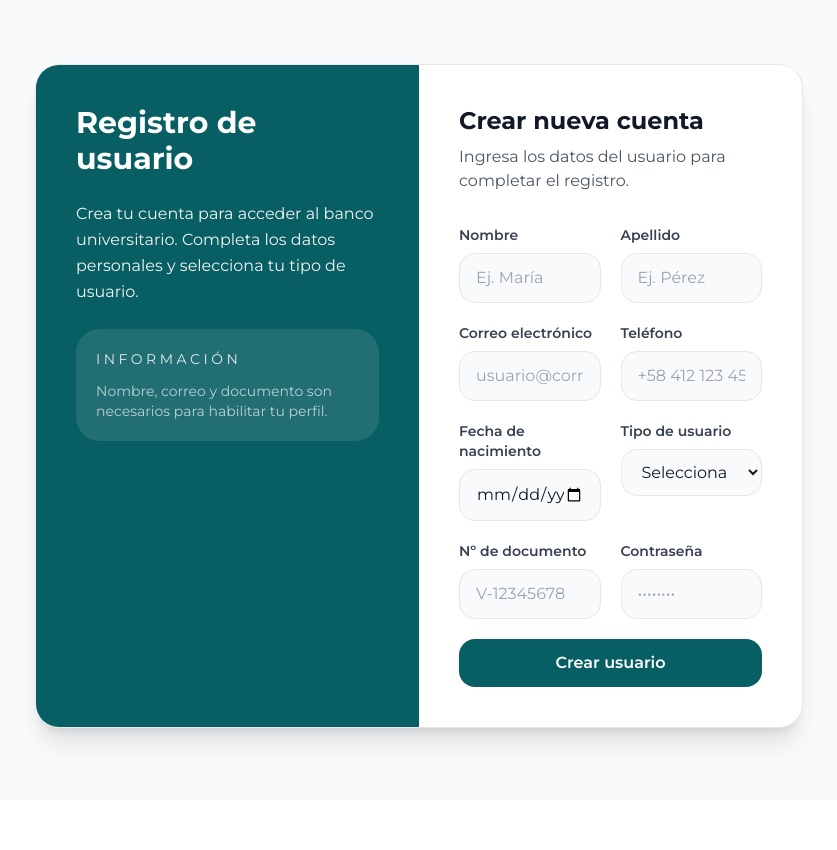
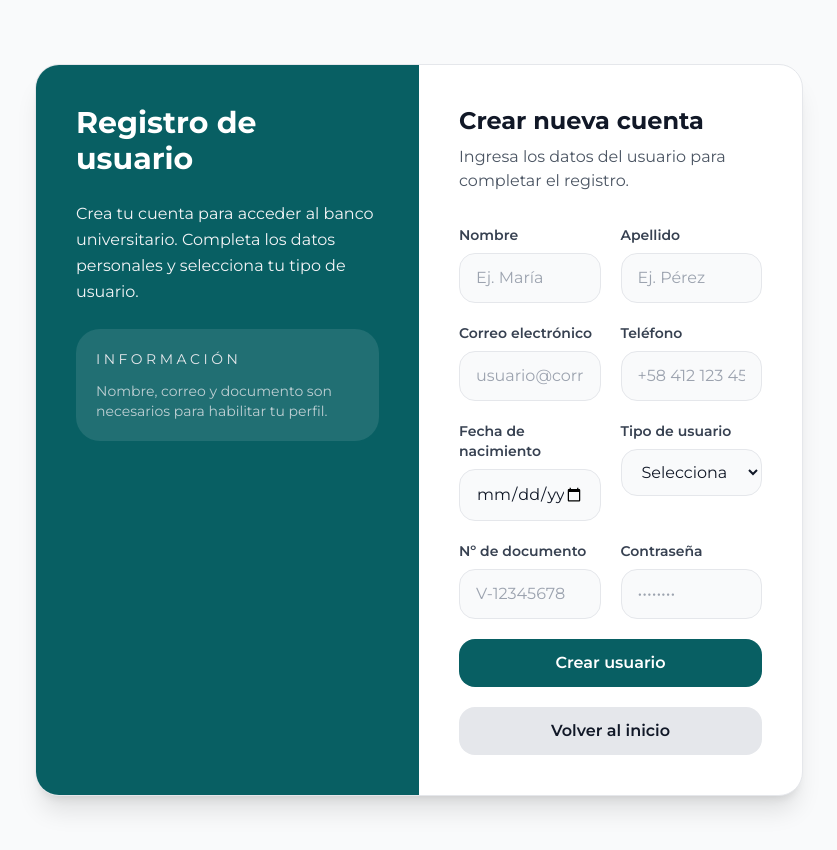
Before and after one commit to elujs/web-banco-universitario, a Vue app: page /register in a window 1280 px wide. Shown: the top 850 px of the page, without its empty margins (221-1058 px from the left). Before the commit the page ends 800 px from the top, so only its background shows below. Built offline with nearby package versions, Linux system fonts and the light colour scheme.

Commit message:
se agrego un boton para volver al inicio y se acomodaron los tipos de datos de los inputs para que sean de tipo texto y no de tipo email, tel y password.

```diff
--- a/src/views/UserRegister.vue
+++ b/src/views/UserRegister.vue
@@ -59,7 +59,7 @@
                 </label>
                 <input
                   id="email"
-                  type="email"
+                  type="text"
                   placeholder="usuario@correo.com"
                   class="w-full px-4 py-3 rounded-2xl border border-gray-200 bg-gray-50 text-gray-900 focus:outline-none focus:ring-2 focus:ring-[#085F63] transition"
                 />
@@ -71,7 +71,7 @@
                 </label>
                 <input
                   id="telefono"
-                  type="tel"
+                  type="text"
                   placeholder="+58 412 123 4567"
                   class="w-full px-4 py-3 rounded-2xl border border-gray-200 bg-gray-50 text-gray-900 focus:outline-none focus:ring-2 focus:ring-[#085F63] transition"
                 />
@@ -126,7 +126,7 @@
                 </label>
                 <input
                   id="contrasena"
-                  type="password"
+                  type="text"
                   placeholder="••••••••"
                   class="w-full px-4 py-3 rounded-2xl border border-gray-200 bg-gray-50 text-gray-900 focus:outline-none focus:ring-2 focus:ring-[#085F63] transition"
                 />
@@ -139,6 +139,14 @@
             >
               Crear usuario
             </button>
+
+            <button
+            @click="$router.push('/')"
+              type="button"
+              class="w-full bg-gray-200 hover:bg-gray-300 text-gray-900 font-semibold px-6 py-3 rounded-2xl transition-all duration-300"
+            >
+              Volver al inicio
+            </button>
           </form>
         </div>
       </div>
```
